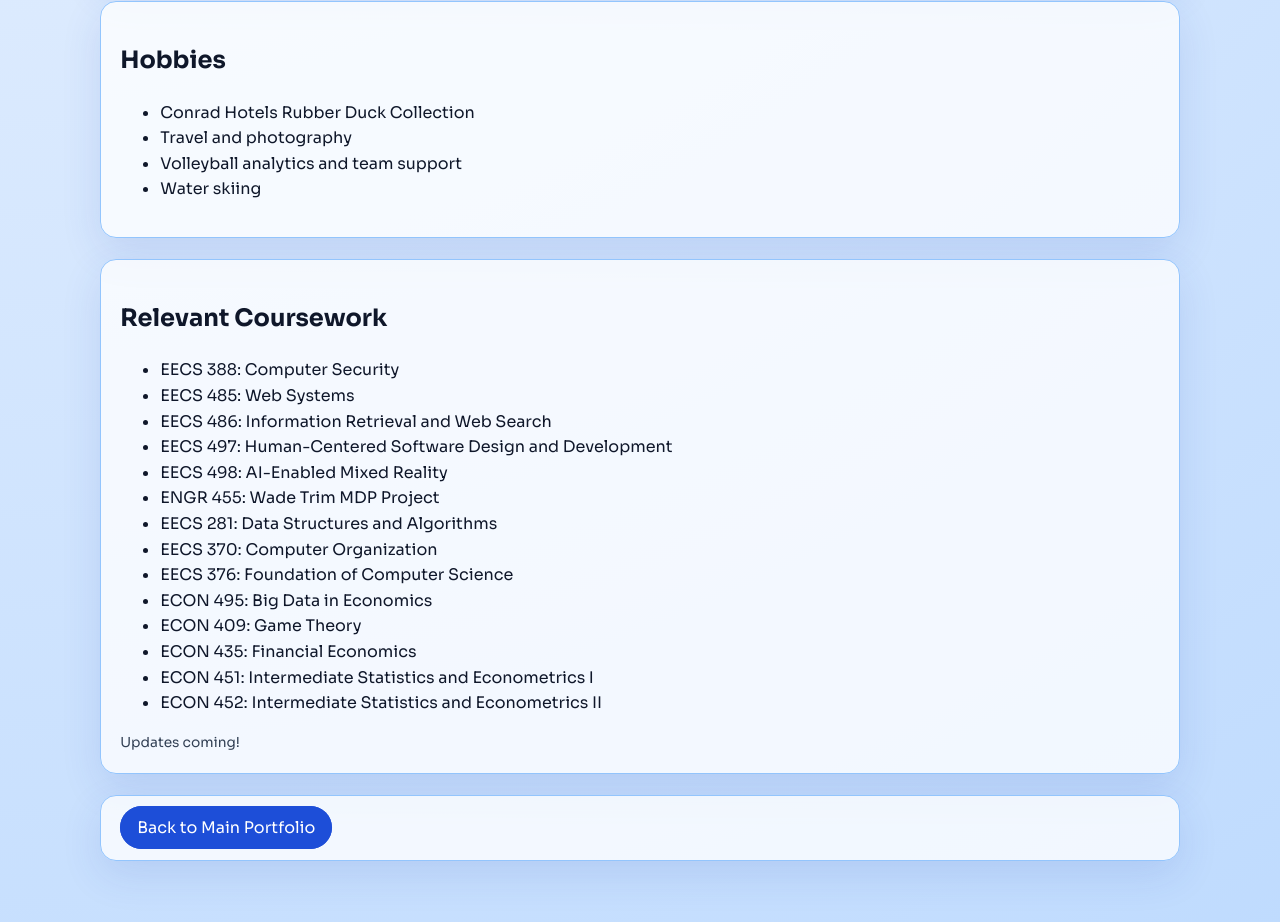
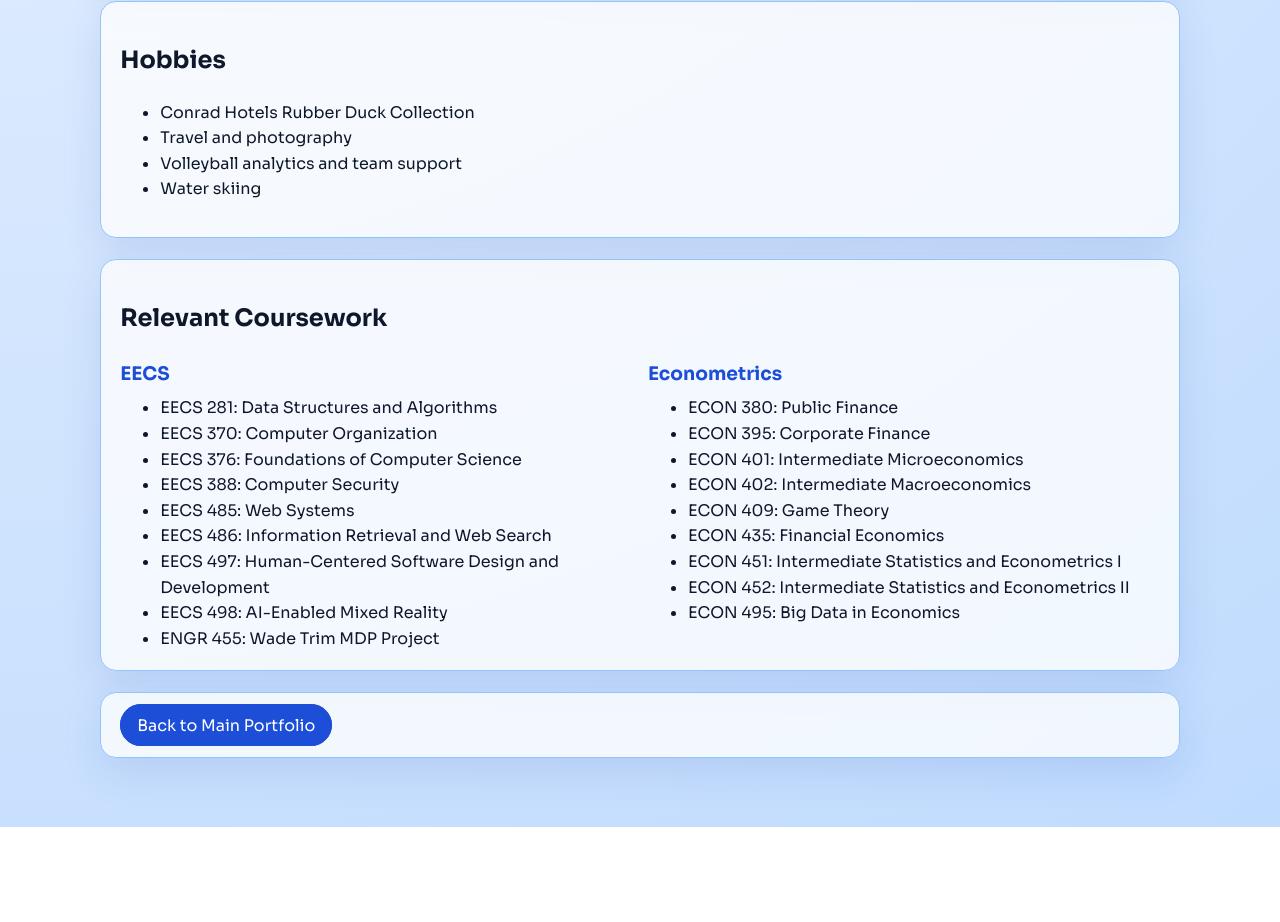
Before and after one commit to KaiwenMo1/kaiwen_portfolio, a plain HTML site: page my_fun_side.html in a window 1280 px wide. Shown: the part 1037-1959 px from the top of the page. After the commit the page ends 1864 px from the top, so only its background shows below. Drawn offline with nearby package versions, Linux system fonts and the light colour scheme.

Commit message:
Update website (2026-03-01 16:01:31)

```diff
--- a/my_fun_side.html
+++ b/my_fun_side.html
@@ -62,23 +62,36 @@
 
     <section class="panel search-demo-panel">
       <h2>Relevant Coursework</h2>
+      <div class="course-grid">
+        <div class="course-col">
+          <h3>EECS</h3>
           <ul>
+            <li>EECS 281: Data Structures and Algorithms</li>
+            <li>EECS 370: Computer Organization</li>
+            <li>EECS 376: Foundations of Computer Science</li>
             <li>EECS 388: Computer Security</li>
             <li>EECS 485: Web Systems</li>
             <li>EECS 486: Information Retrieval and Web Search</li>
             <li>EECS 497: Human-Centered Software Design and Development</li>
             <li>EECS 498: AI-Enabled Mixed Reality</li>
             <li>ENGR 455: Wade Trim MDP Project</li>
-        <li>EECS 281: Data Structures and Algorithms</li>
-        <li>EECS 370: Computer Organization</li>
-        <li>EECS 376: Foundation of Computer Science</li>
-        <li>ECON 495: Big Data in Economics</li>
+          </ul>
+        </div>
+        <div class="course-col">
+          <h3>Econometrics</h3>
+          <ul>
+            <li>ECON 380: Public Finance</li>
+            <li>ECON 395: Corporate Finance</li>
+            <li>ECON 401: Intermediate Microeconomics</li>
+            <li>ECON 402: Intermediate Macroeconomics</li>
             <li>ECON 409: Game Theory</li>
             <li>ECON 435: Financial Economics</li>
             <li>ECON 451: Intermediate Statistics and Econometrics I</li>
             <li>ECON 452: Intermediate Statistics and Econometrics II</li>
+            <li>ECON 495: Big Data in Economics</li>
           </ul>
-      <p class="demo-note">Updates coming!</p>
+        </div>
+      </div>
     </section>
 
     <section class="panel search-demo-panel">
--- a/styles.css
+++ b/styles.css
@@ -348,6 +348,21 @@ nav a {
   border-color: #1d4ed8;
 }
 
+.course-grid {
+  display: grid;
+  grid-template-columns: repeat(2, minmax(0, 1fr));
+  gap: 1rem;
+}
+
+.course-col h3 {
+  margin: 0.1rem 0 0.4rem;
+  color: #1d4ed8;
+}
+
+.course-col ul {
+  margin: 0;
+}
+
 .legal-note {
   margin: 0.55rem 0 0;
   font-size: 0.84rem;
@@ -445,6 +460,10 @@ nav a {
     grid-template-columns: 1fr;
   }
 
+  .course-grid {
+    grid-template-columns: 1fr;
+  }
+
   .site-header {
     flex-direction: column;
     gap: 0.6rem;
```
Lines whose indentation alone changed are shown as unchanged.
